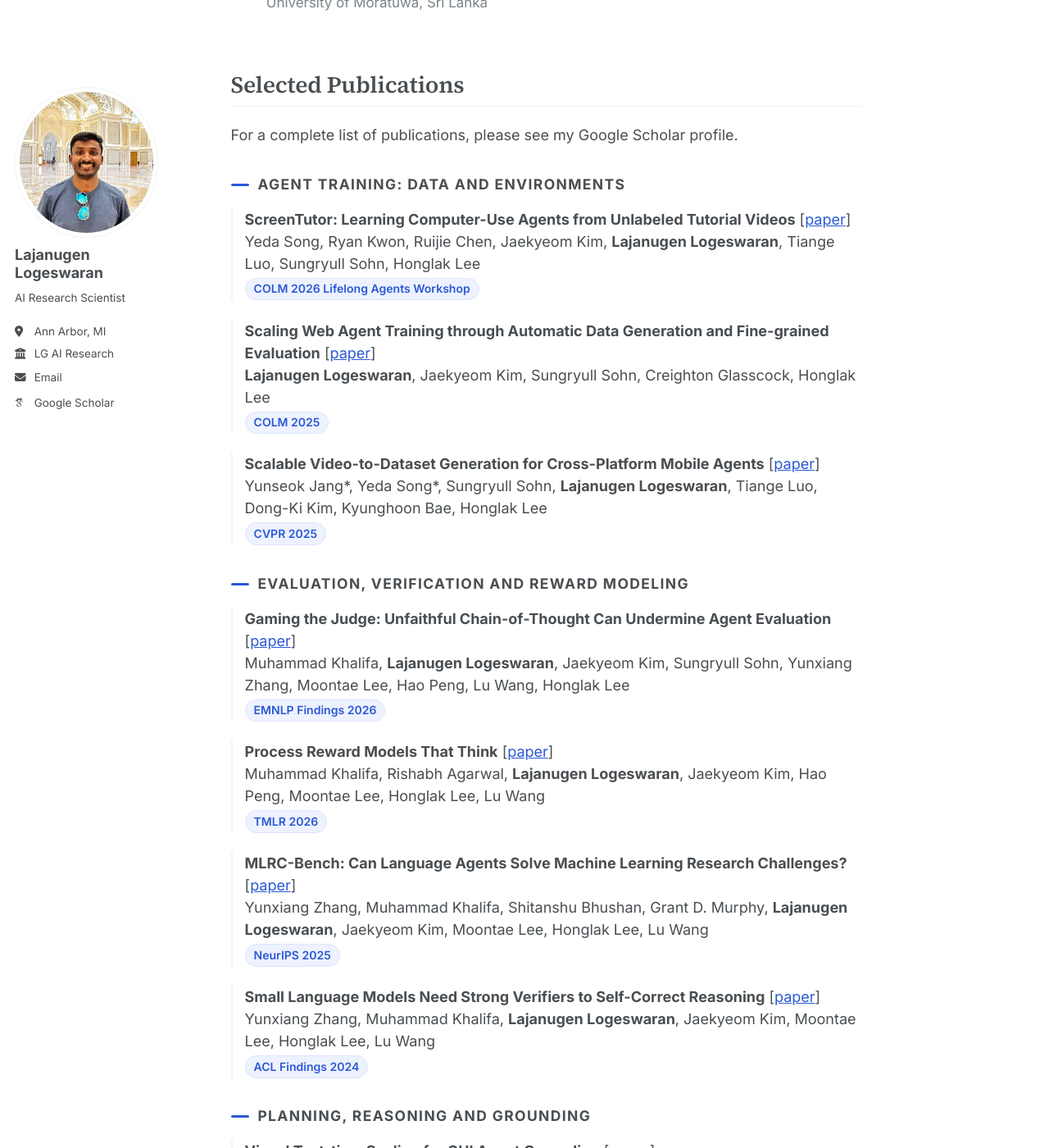
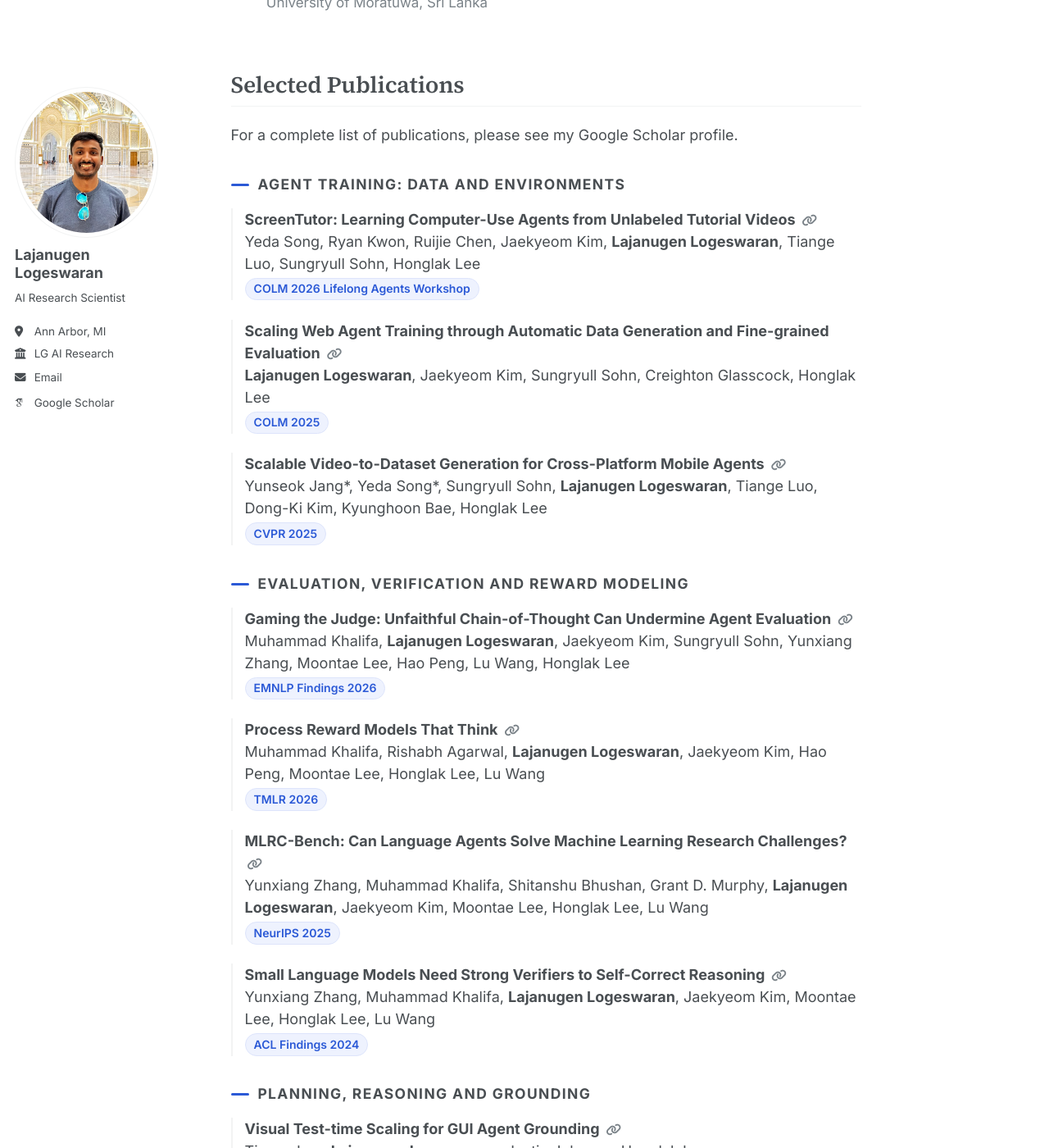
Before and after one commit to lajanugen/lajanugen.github.io, a Jekyll site: the page built from _pages/about.md, in a window 1280 px wide and 1400 px high, scrolled down 963 px. Shown: the whole window at 82% size. Built offline with Jekyll 4.4.1, drawn with Linux system fonts in a browser that asks for light colours; some web fonts are replaced; some of the changed text lies outside the part shown.

Commit message:
Replace the bracketed [paper] links with a link icon
Co-Authored-By: Claude Opus 5 <noreply@anthropic.com>
Claude-Session: https://claude.ai/code/session_01X7oyUnMW45MWAHhjgNai78

```diff
--- a/_pages/about.md
+++ b/_pages/about.md
@@ -34,61 +34,61 @@ For a complete list of publications, please see my Google Scholar profile.
 
 #### Agent training: data and environments
 
-- **ScreenTutor: Learning Computer-Use Agents from Unlabeled Tutorial Videos** \[[paper](https://openreview.net/forum?id=KBlvLk4DBF)\]
+- **ScreenTutor: Learning Computer-Use Agents from Unlabeled Tutorial Videos** <a class="paper-link" href="https://openreview.net/forum?id=KBlvLk4DBF" title="Paper" aria-label="Paper"><i class="fas fa-link" aria-hidden="true"></i></a>
   Yeda Song, Ryan Kwon, Ruijie Chen, Jaekyeom Kim, **Lajanugen Logeswaran**, Tiange Luo, Sungryull Sohn, Honglak Lee
   <span class="v">COLM 2026 Lifelong Agents Workshop</span>
 
-- **Scaling Web Agent Training through Automatic Data Generation and Fine-grained Evaluation** \[[paper](https://arxiv.org/pdf/2602.12544)\]
+- **Scaling Web Agent Training through Automatic Data Generation and Fine-grained Evaluation** <a class="paper-link" href="https://arxiv.org/pdf/2602.12544" title="Paper" aria-label="Paper"><i class="fas fa-link" aria-hidden="true"></i></a>
   **Lajanugen Logeswaran**, Jaekyeom Kim, Sungryull Sohn, Creighton Glasscock, Honglak Lee
   <span class="v">COLM 2025</span>
 
-- **Scalable Video-to-Dataset Generation for Cross-Platform Mobile Agents** \[[paper](https://arxiv.org/pdf/2505.12632)\]
+- **Scalable Video-to-Dataset Generation for Cross-Platform Mobile Agents** <a class="paper-link" href="https://arxiv.org/pdf/2505.12632" title="Paper" aria-label="Paper"><i class="fas fa-link" aria-hidden="true"></i></a>
   Yunseok Jang\*, Yeda Song\*, Sungryull Sohn, **Lajanugen Logeswaran**, Tiange Luo, Dong-Ki Kim, Kyunghoon Bae, Honglak Lee
   <span class="v">CVPR 2025</span>
 
 #### Evaluation, verification and reward modeling
 
-- **Gaming the Judge: Unfaithful Chain-of-Thought Can Undermine Agent Evaluation** \[[paper](https://arxiv.org/pdf/2601.14691)\]
+- **Gaming the Judge: Unfaithful Chain-of-Thought Can Undermine Agent Evaluation** <a class="paper-link" href="https://arxiv.org/pdf/2601.14691" title="Paper" aria-label="Paper"><i class="fas fa-link" aria-hidden="true"></i></a>
   Muhammad Khalifa, **Lajanugen Logeswaran**, Jaekyeom Kim, Sungryull Sohn, Yunxiang Zhang, Moontae Lee, Hao Peng, Lu Wang, Honglak Lee
   <span class="v">EMNLP Findings 2026</span>
 
-- **Process Reward Models That Think** \[[paper](https://arxiv.org/pdf/2504.16828)\]
+- **Process Reward Models That Think** <a class="paper-link" href="https://arxiv.org/pdf/2504.16828" title="Paper" aria-label="Paper"><i class="fas fa-link" aria-hidden="true"></i></a>
   Muhammad Khalifa, Rishabh Agarwal, **Lajanugen Logeswaran**, Jaekyeom Kim, Hao Peng, Moontae Lee, Honglak Lee, Lu Wang
   <span class="v">TMLR 2026</span>
 
-- **MLRC-Bench: Can Language Agents Solve Machine Learning Research Challenges?** \[[paper](https://arxiv.org/pdf/2504.09702)\]
+- **MLRC-Bench: Can Language Agents Solve Machine Learning Research Challenges?** <a class="paper-link" href="https://arxiv.org/pdf/2504.09702" title="Paper" aria-label="Paper"><i class="fas fa-link" aria-hidden="true"></i></a>
   Yunxiang Zhang, Muhammad Khalifa, Shitanshu Bhushan, Grant D. Murphy, **Lajanugen Logeswaran**, Jaekyeom Kim, Moontae Lee, Honglak Lee, Lu Wang
   <span class="v">NeurIPS 2025</span>
 
-- **Small Language Models Need Strong Verifiers to Self-Correct Reasoning** \[[paper](https://arxiv.org/pdf/2404.17140)\]
+- **Small Language Models Need Strong Verifiers to Self-Correct Reasoning** <a class="paper-link" href="https://arxiv.org/pdf/2404.17140" title="Paper" aria-label="Paper"><i class="fas fa-link" aria-hidden="true"></i></a>
   Yunxiang Zhang, Muhammad Khalifa, **Lajanugen Logeswaran**, Jaekyeom Kim, Moontae Lee, Honglak Lee, Lu Wang
   <span class="v">ACL Findings 2024</span>
 
 #### Planning, reasoning and grounding
 
-- **Visual Test-time Scaling for GUI Agent Grounding** \[[paper](https://arxiv.org/pdf/2505.00684)\]
+- **Visual Test-time Scaling for GUI Agent Grounding** <a class="paper-link" href="https://arxiv.org/pdf/2505.00684" title="Paper" aria-label="Paper"><i class="fas fa-link" aria-hidden="true"></i></a>
   Tiange Luo, **Lajanugen Logeswaran**, Justin Johnson, Honglak Lee
   <span class="v">ICCV 2025</span> <span class="v v--hl">Spotlight</span>
 
-- **AutoGuide: Automated Generation and Selection of Context-Aware Guidelines for Large Language Model Agents** \[[paper](https://arxiv.org/pdf/2403.08978)\]
+- **AutoGuide: Automated Generation and Selection of Context-Aware Guidelines for Large Language Model Agents** <a class="paper-link" href="https://arxiv.org/pdf/2403.08978" title="Paper" aria-label="Paper"><i class="fas fa-link" aria-hidden="true"></i></a>
   Yao Fu, Dong-Ki Kim, Jaekyeom Kim, Sungryull Sohn, **Lajanugen Logeswaran**, Kyunghoon Bae, Honglak Lee
   <span class="v">NeurIPS 2024</span>
 
-- **Few-shot Subgoal Planning with Language Models** \[[paper](https://aclanthology.org/2022.naacl-main.402.pdf)\]
+- **Few-shot Subgoal Planning with Language Models** <a class="paper-link" href="https://aclanthology.org/2022.naacl-main.402.pdf" title="Paper" aria-label="Paper"><i class="fas fa-link" aria-hidden="true"></i></a>
   **Lajanugen Logeswaran**, Yao Fu, Moontae Lee, Honglak Lee
   <span class="v">NAACL 2022</span>
 
 #### Unsupervised and few-shot learning
 
-- **Zero-Shot Entity Linking by Reading Entity Descriptions** \[[paper](https://aclanthology.org/P19-1335.pdf)\]
+- **Zero-Shot Entity Linking by Reading Entity Descriptions** <a class="paper-link" href="https://aclanthology.org/P19-1335.pdf" title="Paper" aria-label="Paper"><i class="fas fa-link" aria-hidden="true"></i></a>
   **Lajanugen Logeswaran**, Ming-Wei Chang, Kenton Lee, Kristina Toutanova, Jacob Devlin, Honglak Lee
   <span class="v">ACL 2019</span> <span class="v v--hl">Best Paper Nomination</span>
 
-- **Content Preserving Text Generation with Attribute Controls** \[[paper](https://arxiv.org/pdf/1811.01135)\]
+- **Content Preserving Text Generation with Attribute Controls** <a class="paper-link" href="https://arxiv.org/pdf/1811.01135" title="Paper" aria-label="Paper"><i class="fas fa-link" aria-hidden="true"></i></a>
   **Lajanugen Logeswaran**, Honglak Lee, Samy Bengio
   <span class="v">NeurIPS 2018</span>
 
-- **An Efficient Framework for Learning Sentence Representations** \[[paper](https://arxiv.org/pdf/1803.02893)\]
+- **An Efficient Framework for Learning Sentence Representations** <a class="paper-link" href="https://arxiv.org/pdf/1803.02893" title="Paper" aria-label="Paper"><i class="fas fa-link" aria-hidden="true"></i></a>
   **Lajanugen Logeswaran**, Honglak Lee
   <span class="v">ICLR 2018</span>
 
--- a/assets/css/main.scss
+++ b/assets/css/main.scss
@@ -137,6 +137,18 @@ $accent: #2b59d6;
   color: #92400e;
 }
 
+/* Paper links: a glyph after the title instead of a bracketed [paper]. */
+.paper-link {
+  margin-left: 0.2em;
+  color: $gray;
+  font-size: 0.82em;
+  text-decoration: none;
+  transition: color 0.15s ease;
+
+  &:hover,
+  &:focus { color: $accent; }
+}
+
 /* Experience list with institution logos. */
 .cv-list {
   margin-left: 0;
```
